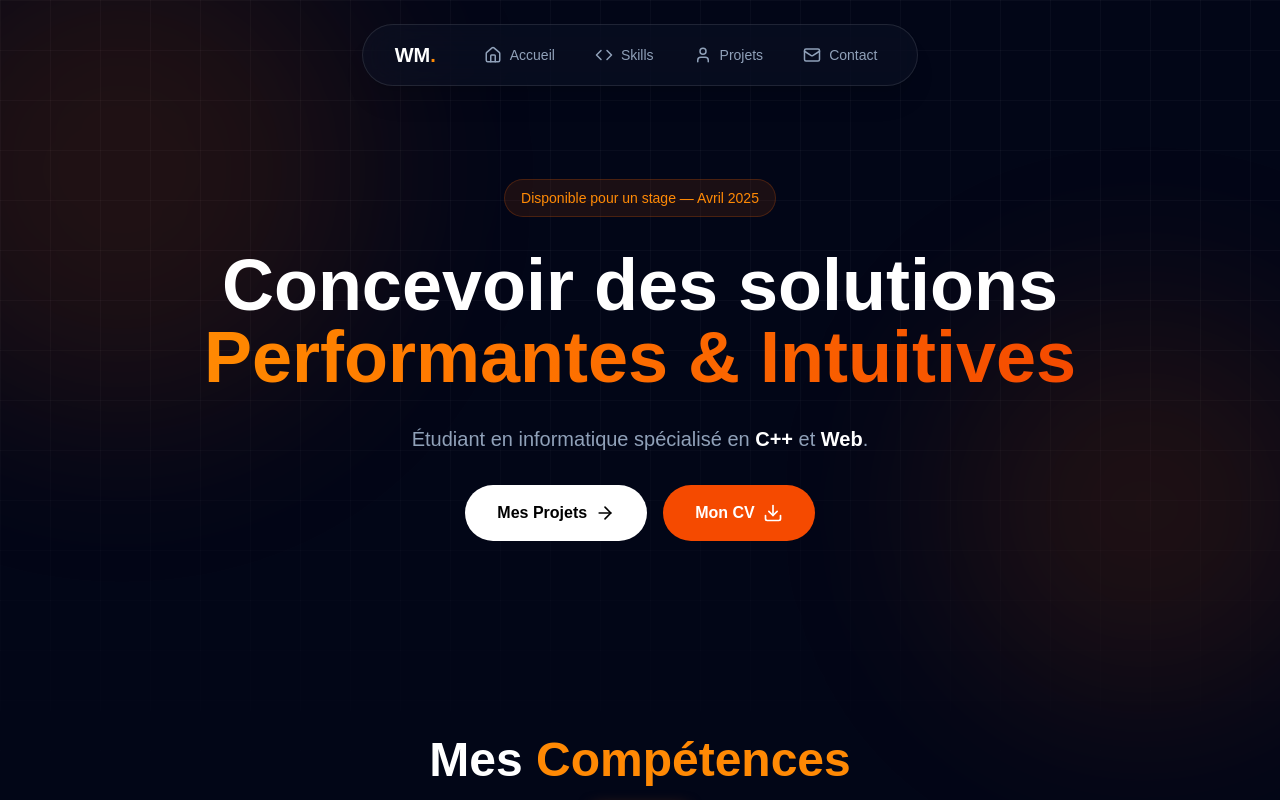
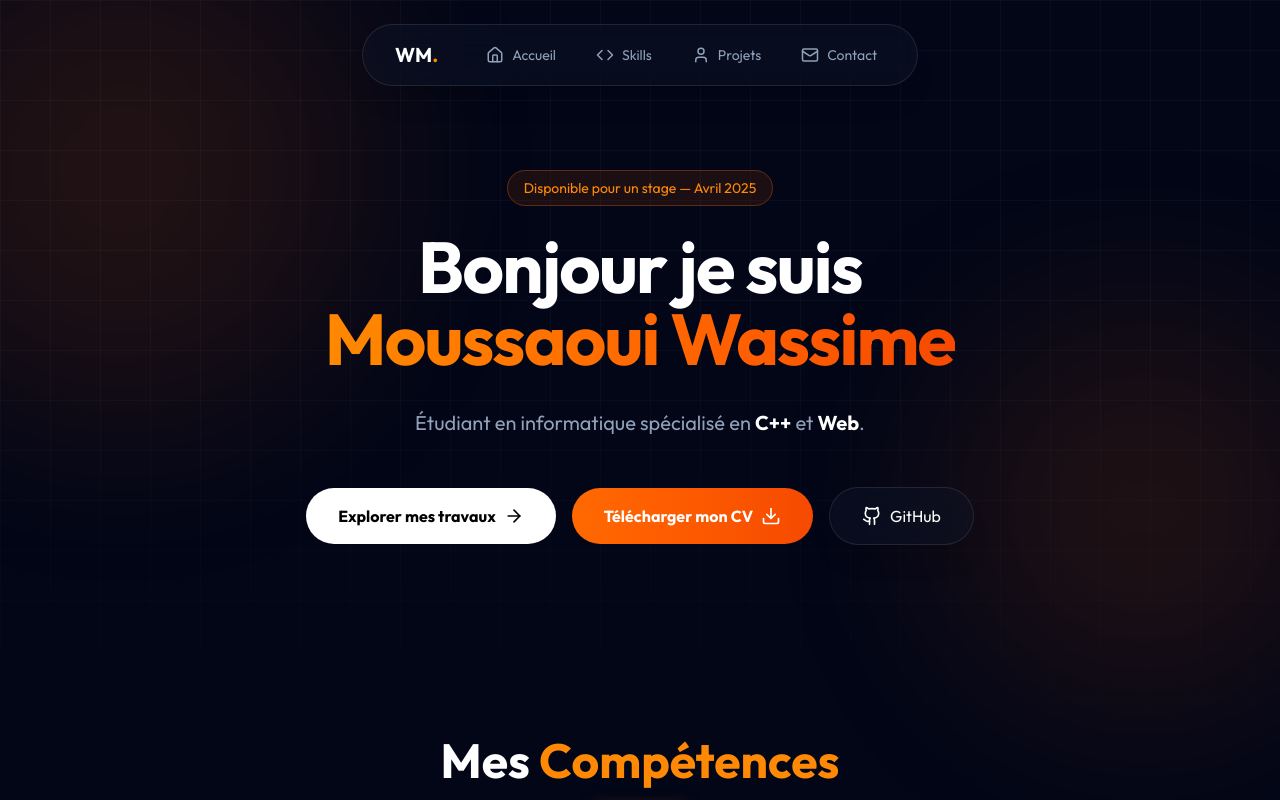
Before and after one commit to MoussaouiWassime/portfolio-react, a React (Vite) app: page / in a window 1280 px wide. Shown: the top 800 px of the page. Built offline with nearby package versions, Linux system fonts and the light colour scheme.

Commit message:
feat : enhance Hero component with animations and improved layout; update styling for better user experience

```diff
--- a/index.html
+++ b/index.html
@@ -1,10 +1,14 @@
 <!doctype html>
-<html lang="en">
+<html lang="fr" class="scroll-smooth">
 <head>
   <meta charset="UTF-8" />
-    <link rel="icon" type="image/svg+xml" href="/vite.svg" />
   <meta name="viewport" content="width=device-width, initial-scale=1.0" />
-    <title>portfolio_react</title>
+  <title>Portfolio | Wassime Moussaoui</title>
+
+  <link rel="stylesheet" type='text/css' href="https://cdn.jsdelivr.net/gh/devicons/devicon@latest/devicon.min.css" />
+  <link rel="preconnect" href="https://fonts.googleapis.com">
+  <link rel="preconnect" href="https://fonts.gstatic.com" crossorigin>
+  <link href="https://fonts.googleapis.com/css2?family=Outfit:wght@300;400;600;700&display=swap" rel="stylesheet">
 </head>
 <body>
 <div id="root"></div>
--- a/src/components/Hero.tsx
+++ b/src/components/Hero.tsx
@@ -1,34 +1,61 @@
-import { ArrowRight, Download } from 'lucide-react';
+import { motion } from 'framer-motion';
+import {Github, ArrowRight, Download} from 'lucide-react';
+import { fadeInUp, staggerContainer } from '../utils/animations';
 
 const Hero = () => {
     return (
-        <section id="home" className="min-h-[80vh] flex items-center justify-center pt-20">
-            <div className="text-center space-y-8 max-w-4xl">
-                <div className="inline-block px-4 py-2 rounded-full bg-orange-500/10 border border-orange-500/20 text-orange-400 text-sm">
+        <section id="home" className="relative min-h-[80vh] flex items-center justify-center pt-20 px-4">
+            <motion.div
+                className="max-w-4xl mx-auto text-center space-y-8"
+                variants={staggerContainer}
+                initial="hidden"
+                animate="visible"
+            >
+                <motion.div variants={fadeInUp}>
+                  <span className="px-4 py-2 rounded-full border border-orange-500/30 bg-orange-500/10 text-orange-400 text-sm font-medium backdrop-blur-sm">
                     Disponible pour un stage — Avril 2025
-                </div>
+                  </span>
+                </motion.div>
 
-                <h1 className="text-5xl md:text-7xl font-bold text-white">
-                    Concevoir des solutions <br />
-                    <span className="bg-clip-text text-transparent bg-linear-to-r from-orange-400 to-orange-600">
-                        Performantes & Intuitives
-                    </span>
-                </h1>
+                <motion.h1 variants={fadeInUp} className="text-5xl md:text-7xl font-bold tracking-tight text-white">
+                    Bonjour je suis <br />
+                    <span className="text-gradient">Moussaoui Wassime</span>
+                </motion.h1>
 
-                <p className="text-xl text-slate-400 max-w-2xl mx-auto">
+                <motion.p variants={fadeInUp} className="text-xl text-slate-400 max-w-2xl mx-auto leading-relaxed">
                     Étudiant en informatique spécialisé en <strong className="text-white">C++</strong> et <strong className="text-white">Web</strong>.
-                </p>
+                </motion.p>
 
-                <div className="flex justify-center gap-4">
-                    <a href="#projects" className="px-8 py-4 bg-white text-black font-bold rounded-full flex items-center gap-2 hover:bg-slate-200 transition-colors">
-                        Mes Projets <ArrowRight size={20} />
+                <motion.div variants={fadeInUp} className="flex flex-col sm:flex-row gap-4 justify-center items-center pt-4">
+                    <a
+                        href="#projects"
+                        className="px-8 py-4 bg-white text-black font-bold rounded-full hover:scale-105 transition-all duration-300 flex items-center gap-2"
+                    >
+                        Explorer mes travaux
+                        <ArrowRight size={20} />
                     </a>
-                    <a href="/CV Moussaoui Wassime.pdf" className="px-8 py-4 bg-orange-600 text-white font-bold rounded-full flex items-center gap-2 hover:bg-orange-700 transition-colors">
-                        Mon CV <Download size={20} />
+                    <a
+                        href="/cv_wassime_moussaoui.pdf"
+                        target="_blank"
+                        className="px-8 py-4 bg-linear-to-r from-orange-500 to-orange-600 text-white font-bold rounded-full hover:shadow-lg hover:shadow-orange-500/25 hover:scale-105 transition-all duration-300 flex items-center gap-2"
+                    >
+                        Télécharger mon CV
+                        <Download size={20} />
                     </a>
-                </div>
-            </div>
+
+                    <a
+                        href="https://github.com/MoussaouiWassime"
+                        target="_blank"
+                        rel="noopener noreferrer"
+                        className="px-8 py-4 glass-panel text-white rounded-full flex items-center gap-2 hover:bg-white/10 hover:scale-105 transition-all duration-300"
+                    >
+                        <Github size={20} />
+                        GitHub
+                    </a>
+                </motion.div>
+            </motion.div>
         </section>
     );
 };
+
 export default Hero;
```
Lines whose indentation alone changed are shown as unchanged.
